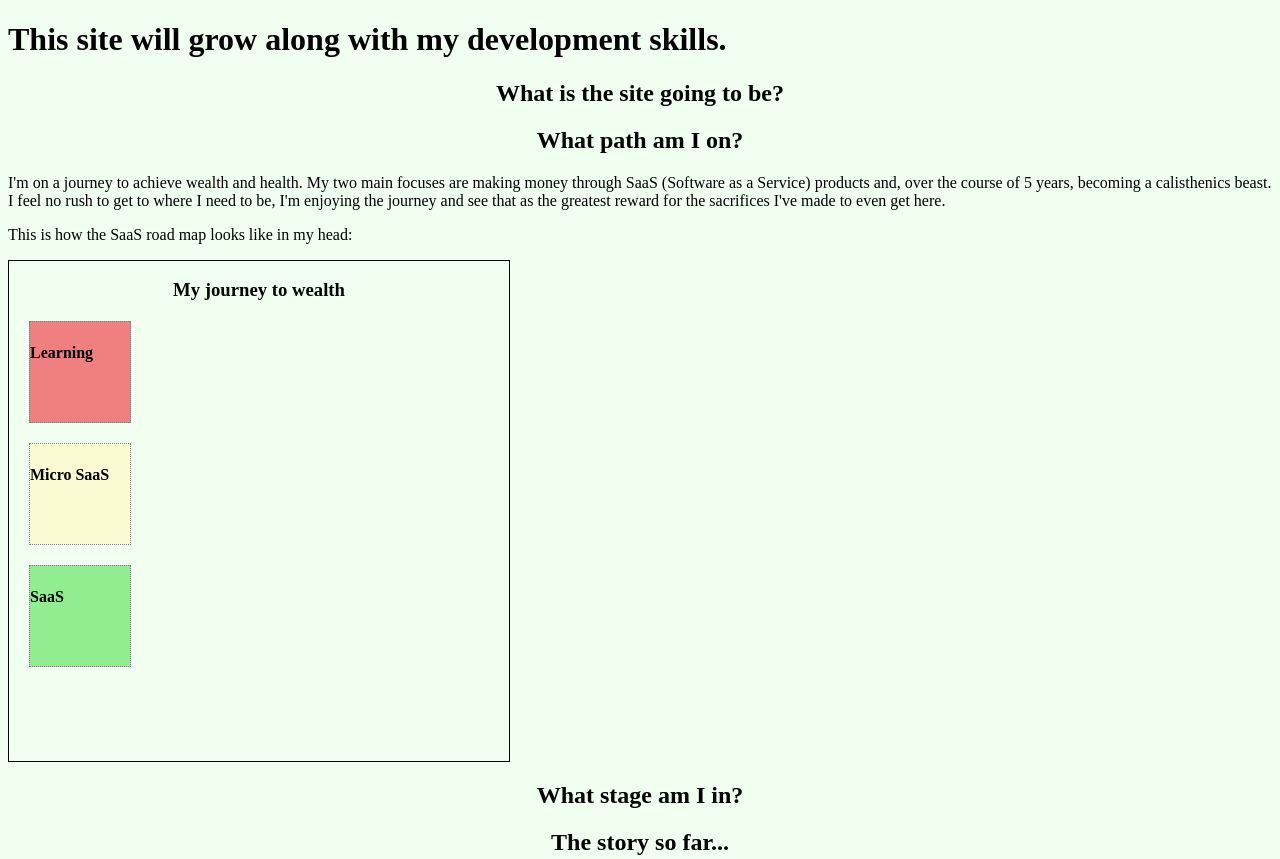
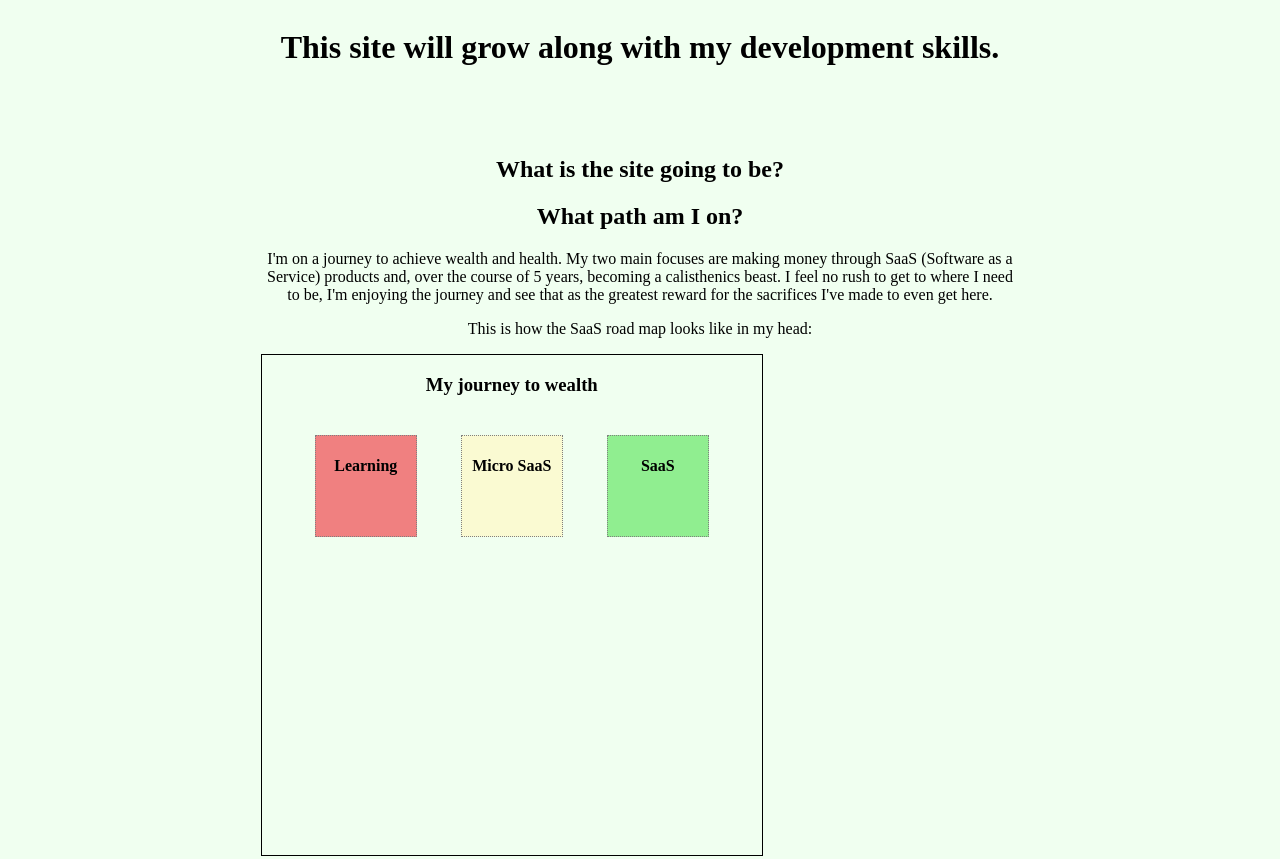
Before and after one commit to darwin-dev-diaz/personal-site, a plain HTML site: page index.html in a window 1280 px wide. Shown: the top 859 px of the page. Drawn offline with Linux system fonts and the light colour scheme.

Commit message:
Center home page content

```diff
--- a/index.html
+++ b/index.html
@@ -1,17 +1,23 @@
 <!DOCTYPE html>
 <html lang="en">
   <head>
-    <meta charset="UTF-8">
-    <meta name="viewport" content="width=device-width, initial-scale=1.0">
-    <link rel="stylesheet" href="style.css">
+    <meta charset="UTF-8" />
+    <meta name="viewport" content="width=device-width, initial-scale=1.0" />
+    <link rel="stylesheet" href="style.css" />
     <title>Home X Darwin Diaz</title>
   </head>
   <body>
     <h1>This site will grow along with my development skills.</h1>
 
+    <div class="content">
       <h2>What is the site going to be?</h2>
       <h2>What path am I on?</h2>
-    <p>I'm on a journey to achieve wealth and health. My two main focuses are making money through SaaS (Software as a Service) products and, over the course of 5 years, becoming a calisthenics beast. I feel no rush to get to where I need to be, I'm enjoying the journey and see that as the greatest reward for the sacrifices I've made to even get here.
+      <p>
+        I'm on a journey to achieve wealth and health. My two main focuses are
+        making money through SaaS (Software as a Service) products and, over the
+        course of 5 years, becoming a calisthenics beast. I feel no rush to get
+        to where I need to be, I'm enjoying the journey and see that as the
+        greatest reward for the sacrifices I've made to even get here.
       </p>
       <p>This is how the SaaS road map looks like in my head:</p>
       <div class="journey">
@@ -26,7 +32,7 @@
           <h4>SaaS</h4>
         </div>
       </div>
-
+    </div>
     <h2>What stage am I in?</h2>
     <h2>The story so far...</h2>
   </body>
--- a/style.css
+++ b/style.css
@@ -1,5 +1,16 @@
 body{
     background-color: honeydew;
+    align-content: center;
+}
+
+.content{
+    width: 60%;
+    margin: 0px auto;
+    text-align: center;
+}
+h1{
+    margin-bottom: 90px;
+    text-align: center;
 }
 h2,
 h3{
@@ -15,6 +26,7 @@ h3{
 .learning,
 .micro-saas,
 .saas{
+    display: inline-block;
     border: grey dotted 1px;
     width: 100px;
     height: 100px;
```
Lines whose indentation alone changed are shown as unchanged.
